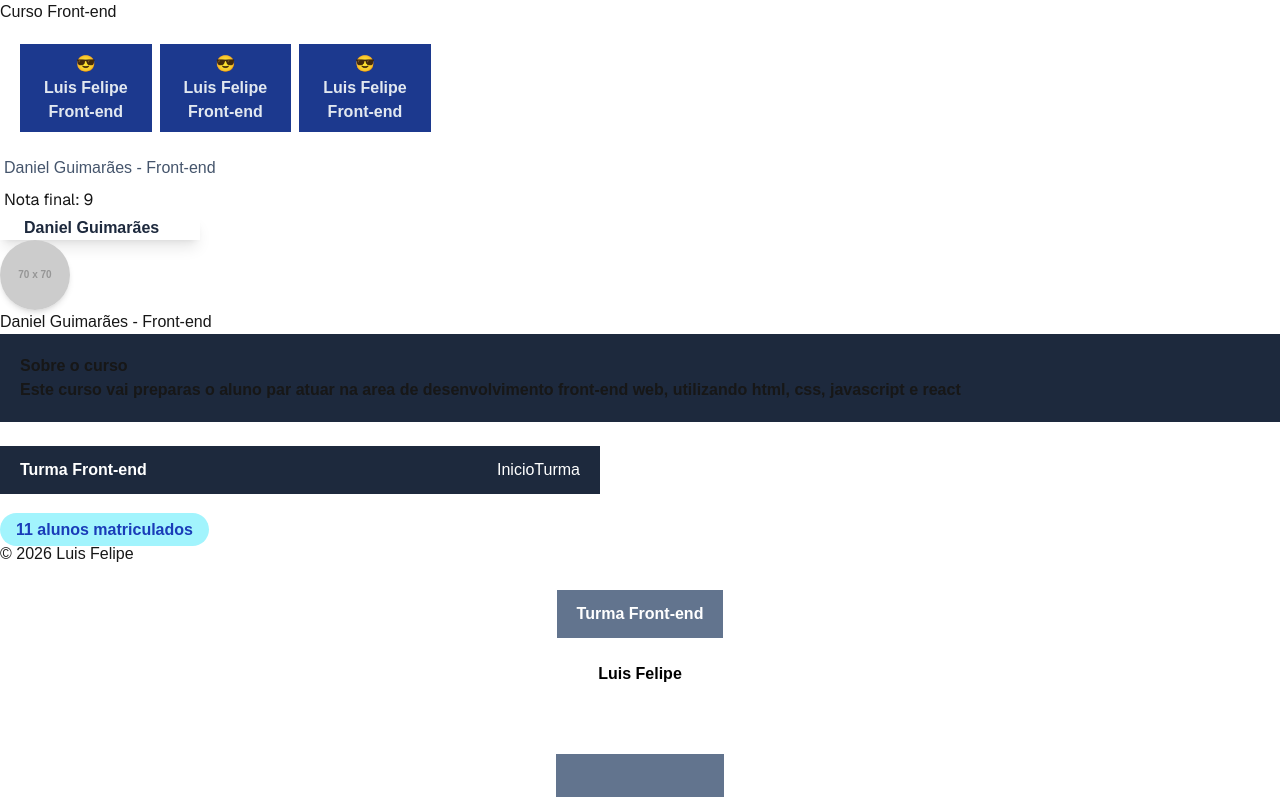
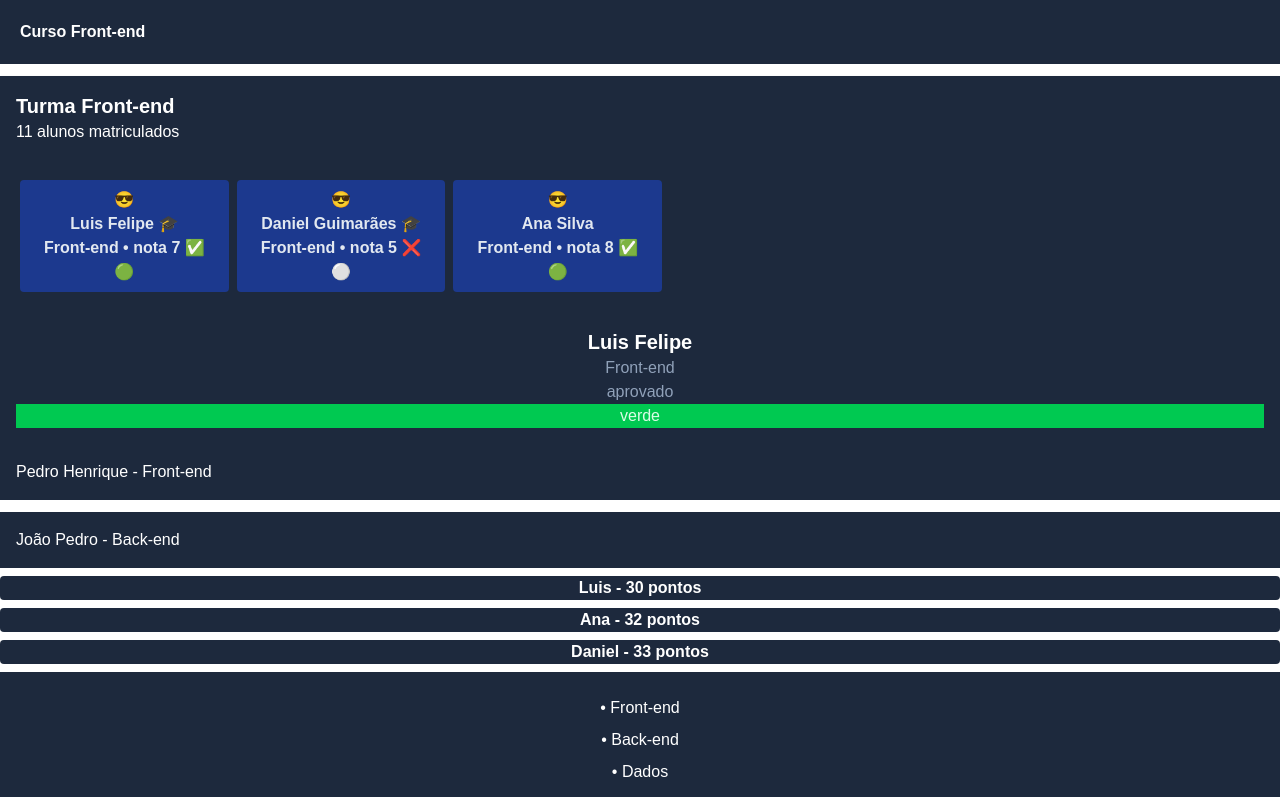
Before and after one commit to luisfelipecarvalho74/react, a Next.js app: page / in a window 1280 px wide. Shown: the top 797 px of the page. Built offline with nearby package versions, Linux system fonts and the light colour scheme.

Commit message:
Lista 13 finalizada

```diff
--- a/app/page.tsx
+++ b/app/page.tsx
@@ -6,6 +6,12 @@ import { Contador } from "@/componentes/Contador";
 import { SecaoTurma } from "@/componentes/SecaoTurma";
 import { Pagina } from "@/componentes/Pagina";
 import { MuralDaTurma } from "@/componentes/Muraldaturma";
+import { Painel } from "@/componentes/Painel";
+import { Alunos } from "@/componentes/Alunos";
+import { Lista } from "@/componentes/Lista";
+import { Turma } from "@/componentes/Turma";
+import { Cursos } from "@/componentes/Cursos";
+import { PropNumero } from "@/componentes/PropNumero";
 
 
 export default function Home() {
@@ -13,13 +19,27 @@ export default function Home() {
   const curso = "Front-end";
   return (
     <div>
-      <Titulo/>
+      <Titulo nome="Curso Front-end"/>
 
-      <div className="flex gap-2 p-5">
-        <CardAluno/>
-        <CardAluno/>
-        <CardAluno/>
+      <Painel titulo="Turma Front-end" children="11 alunos matriculados">
+      </Painel>
+
+      <div className="flex gap-2 p-5 bg-slate-800">
+        <CardAluno aluno={{ nome: "Luis Felipe", curso: "Front-end", nota: 7, presente: true, bolsista: true }} />
+        <CardAluno aluno={{ nome: "Daniel Guimarães", curso: "Front-end", nota: 5, presente: false, bolsista: true }} />
+        <CardAluno aluno={{ nome: "Ana Silva", curso: "Front-end", nota: 8, presente: true }} />
       </div>
+
+      <Alunos nome="Luis Felipe" curso="Front-end" situacao="aprovado" cor="verde"/>
+
+      <Turma />
+
+      <Lista />
+
+      <Cursos />
+
+      <PropNumero nome="Luis Felipe" nota={7} />
+
       <p className="p-1 text-slate-600">{`${nome} - ${curso}`}</p>
 
       <p className="font-sans p-1">Nota final: {8 + 1}</p>
--- a/componentes/Alunos.tsx
+++ b/componentes/Alunos.tsx
@@ -1,19 +1,19 @@
-import { table } from "console";
+type Aluno = { id: number;
+  nome: string;
+  curso: string;
+  situacao: "aprovado" | "recuperacao";
+  cor: string;
+ }
 
-export function Alunos ({ nome, nota }: any) {
-    const alunos = [
-        { id: 1, nome: "Luis", nota: 7.5},
-        { id: 2, nome: "Ana", nota: 9.0 },
-        { id: 3, nome: "Daniel", nota: 4.4 },
-        { id: 4, nome:"Pedro", nota: 9 },
-        { id: 5, nome: "David", nota: 10 }
-    ];
-    return (
-      <table className="w-full bg-white rounded-lg overflow-hidden text-black">
-        <thead><tr><th className="border px-3 py-1">Nome</th><th className="border px-3 py-1">Nota</th></tr></thead>
-        <tbody>
-            {alunos.map(a => <tr key={a.id}><td className="border px-3 py-1">{a.nome}</td><td className="border px-3 py-1">{a.nota}</td></tr>)}
-        </tbody>
-      </table>
-    )
-}
+export function Alunos ({ nome, curso, situacao, cor }: { nome: string; curso: string; situacao: "aprovado" | "recuperacao"; cor: "verde" | "vermelho"; }) {
+  const cores = cor === "verde" ? "bg-green-500 text-green-100" : "bg-red-500 text-red-500";
+    const a: Aluno = { id: 1, nome, curso, situacao, cor }
+        return (
+          <div className="bg-slate-800 text-center text-white p-4">
+            <h3 className="text-xl font-bold text-white">{a.nome}</h3>
+            <p className="text-slate-400">{a.curso}</p>
+            <p className="text-slate-400">{situacao}</p>
+            <p className={`px-4 roudend font-bold"  ${cores}`}>{cor}</p>
+          </div>
+        );
+};
--- a/componentes/CardAluno.tsx
+++ b/componentes/CardAluno.tsx
@@ -1,9 +1,17 @@
-export default function CardAluno() {
+type Aluno = { nome: string
+    curso: string;
+    nota: number;
+    presente: boolean;
+    bolsista?: boolean;
+ };
+
+export default function CardAluno({ aluno }: { aluno: Aluno }) {
     return(
-        <div className="bg-blue-900 rounded-2x1 font-bold px-6 py-2 text-center">
+        <div className="bg-blue-900 rounded font-bold px-6 py-2 text-center items-center justify-center">
            <div className="text-2-1">😎</div>
-           <div className="text-center font-bold text-slate-200">Luis Felipe</div>
-           <div className="text-center text-slate-200">Front-end</div>
+           <h3 className="text-center font-bold text-slate-200">{aluno.nome} {aluno.bolsista && "🎓"}</h3>
+           <div className="text-center text-slate-200">{aluno.curso} • nota {aluno.nota} {aluno.nota >= 6 ? "✅" : "❌"}</div>
+           <div className="text-center">{aluno.presente ? "🟢" : "⚪"}</div>
         </div>
     );
 }
--- /dev/null
+++ b/componentes/Cursos.tsx
@@ -0,0 +1,8 @@
+export function Cursos() {
+    const cursos: string[] = ["Front-end", "Back-end", "Dados"];
+    return (
+        <ul className="bg-slate-800 text-white text-center fon-bold space-y-2 p-6 mb-3">
+            {cursos.map(c => <li key={c}>• {c}</li>)}
+        </ul>
+    )
+}
--- a/componentes/Lista.tsx
+++ b/componentes/Lista.tsx
@@ -1,8 +1,18 @@
+type Aluno = { id: number; nome: string; pontos: number; }
+
+function Card({ aluno }: { aluno: Aluno }) {
+    return <div className="bg-slate-800 text-center font-bold text-white rounded">{aluno.nome} - {aluno.pontos} pontos</div>;
+}
+
 export function Lista() {
-    const nomes = ["Luis", "Ana", "Daniel"];
+    const turma = [
+        {id: 1, nome: "Luis", pontos: 30},
+        {id: 2, nome:"Ana", pontos: 32},
+        {id: 3, nome: "Daniel", pontos: 33}
+    ];
     return (
-        <ol className="w-30 text-x1 space-y-1">
-             {nomes.map((n, i) => <li key={i}>{i + 1}. {n}</li>)}
-        </ol>
+        <ul className="space-y-2 mb-2">
+             {turma.map(a => <Card key={a.id} aluno={a} />)}
+        </ul>
     );
 }
--- /dev/null
+++ b/componentes/Painel.tsx
@@ -0,0 +1,13 @@
+type painelProps = {
+    children: React.ReactNode;
+    titulo: string;
+};
+
+export function Painel({ titulo, children }: painelProps) {
+    return (
+        <div className="bg-slate-800 text-white p-4  shadow">
+            <h2 className="text-xl font-bold text-white">{titulo}</h2>
+            {children}
+        </div>
+    )
+}
--- /dev/null
+++ b/componentes/PropNumero.tsx
@@ -0,0 +1,7 @@
+export function PropNumero({ nome, nota }: { nome: string; nota: number }) {
+  return (
+    <div className="bg-slate-800 text-white text-center font-bold">
+      <span>{nome} - nota {nota}</span>
+    </div>
+  );
+}
--- a/componentes/Titulo.tsx
+++ b/componentes/Titulo.tsx
@@ -1,7 +1,5 @@
-export default function Titulo() {
+export default function Titulo({ nome }: { nome: string }) {
     return (
-        <div>
-            Curso Front-end
-        </div>
+        <div className="bg-slate-800 text-white font-bold p-5 mb-3">{nome}</div>
     );
 }
--- /dev/null
+++ b/componentes/Turma.tsx
@@ -0,0 +1,13 @@
+type Aluno = { id: number; nome: string; curso: string; }
+
+function CardAluno({ aluno }: { aluno: Aluno }) {
+    return <div className="bg-slate-800 text-white p-4 ">{aluno.nome} - {aluno.curso}</div>
+}
+
+export function Turma() {
+    const turma: Aluno[] = [
+        { id: 1, nome: "Pedro Henrique", curso: "Front-end" },
+        { id: 2, nome: "João Pedro", curso: "Back-end"}
+    ];
+    return <div className="space-y-3 mb-2">{turma.map(a => <CardAluno key={a.id} aluno={a} />)}</div>;
+}
```
